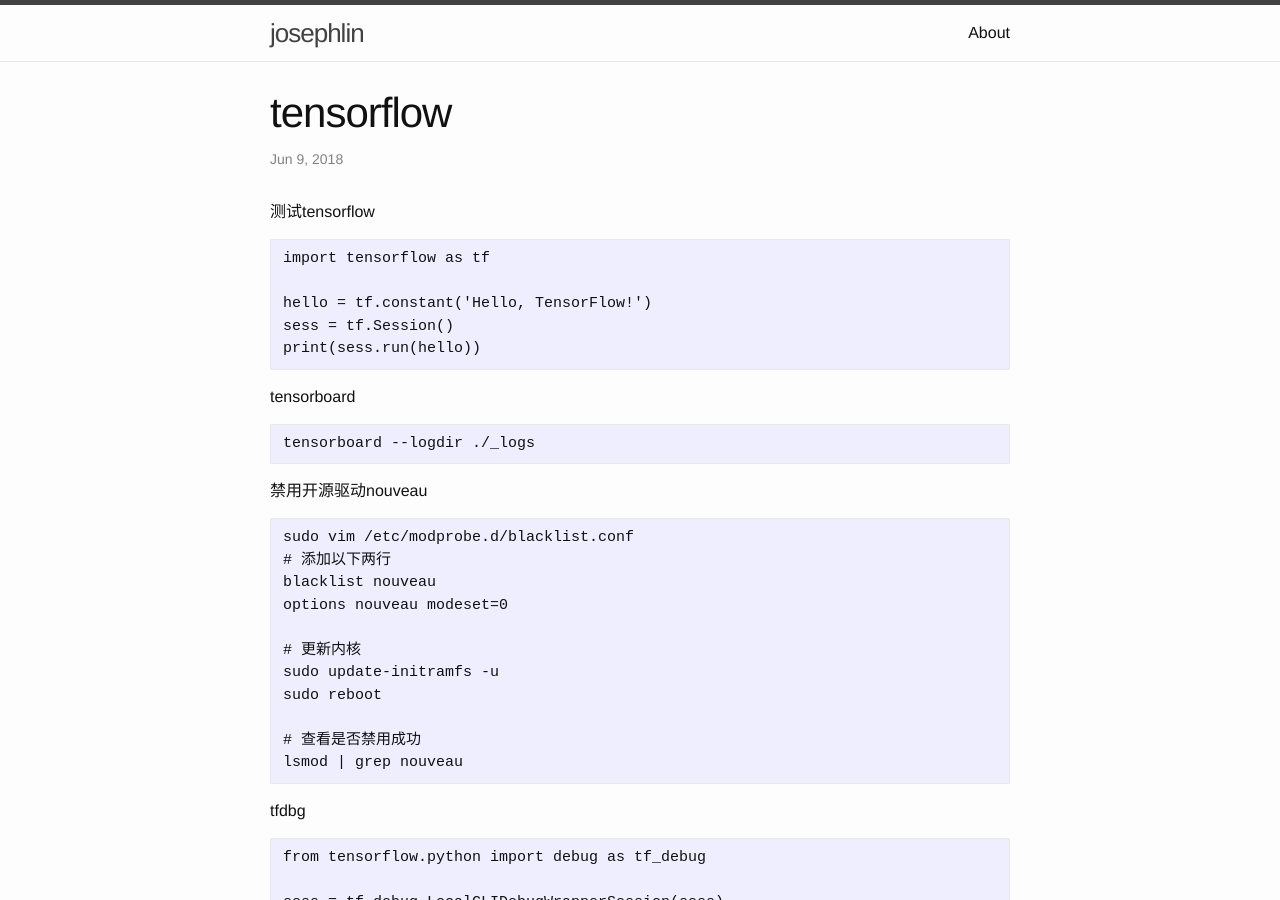
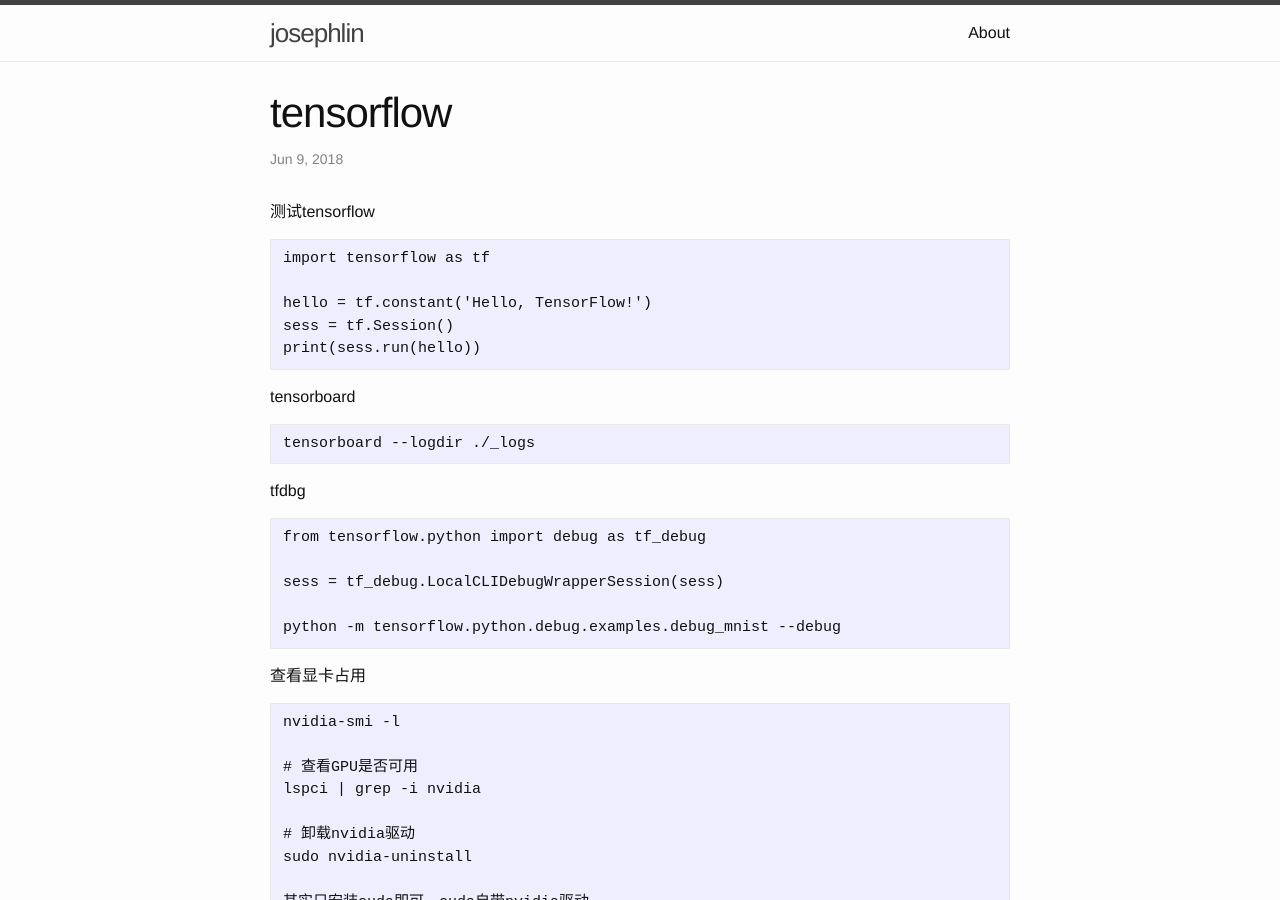
Before and after one commit to josephstalin117/josephstalin117.github.io, a Jekyll site: the page built from _posts/2018-6-09-tensorflow.markdown, in a window 1280 px wide and 900 px high. Built offline with Jekyll 4.4.1, drawn with Linux system fonts in a browser that asks for light colours.

Commit message:
add nvidia & edit tensorflow

````diff
--- a/_posts/2018-6-09-tensorflow.markdown
+++ b/_posts/2018-6-09-tensorflow.markdown
@@ -17,21 +17,6 @@
 tensorboard
 ```
 tensorboard --logdir ./_logs
-```
-
-禁用开源驱动nouveau
-```
-sudo vim /etc/modprobe.d/blacklist.conf
-# 添加以下两行
-blacklist nouveau
-options nouveau modeset=0
-
-# 更新内核
-sudo update-initramfs -u
-sudo reboot
-
-# 查看是否禁用成功
-lsmod | grep nouveau
 ```
 
 tfdbg
````
Also changed, not shown: _posts/2019-9-4-nvidia.markdown (added, +41 -0 lines).
